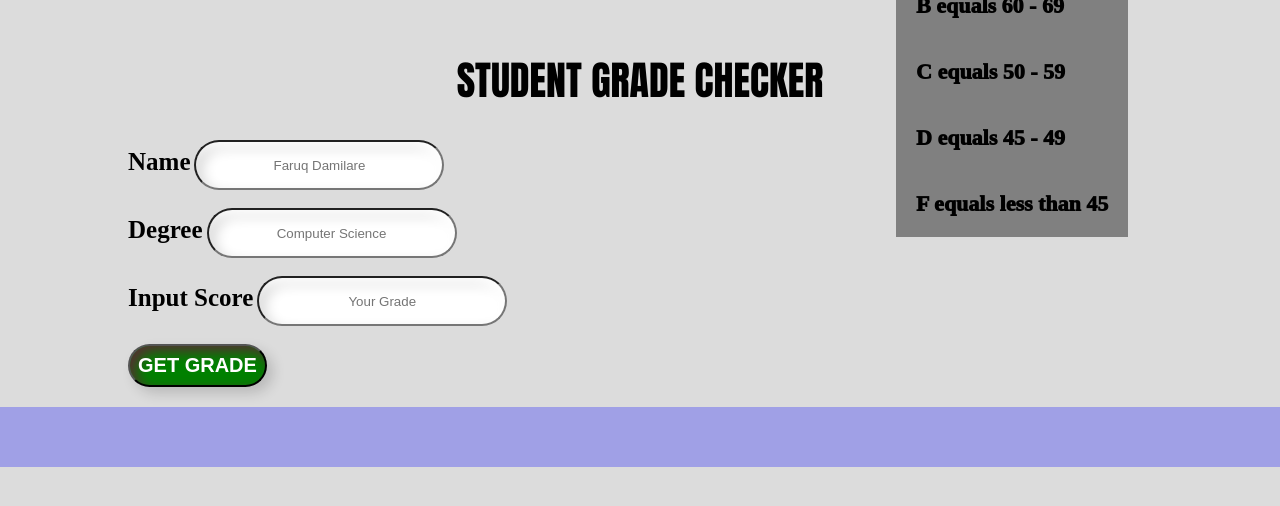
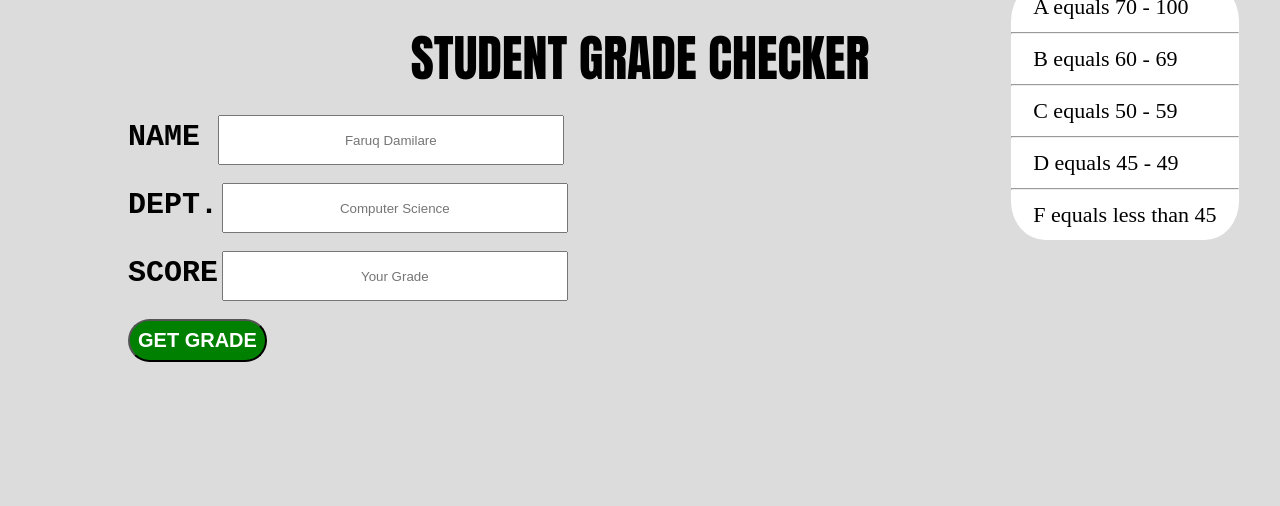
Before and after one commit to damilare-dev/Grade-Checker, a plain HTML site: page index.html in a window 1280 px wide. Drawn offline with Linux system fonts and the light colour scheme.

Commit message:
i want to sleep

```diff
--- a/index.html
+++ b/index.html
@@ -3,33 +3,41 @@
     <meta charset="UTF-8">
     <meta http-equiv="X-UA-Compatible" content="IE=edge">
     <meta name="viewport" content="width=device-width, initial-scale=1.0">
-    <title>Document</title>
+    <title>Grade Checker</title>
     <link rel="stylesheet" href="style.css">
 </head>
 <body>
-    <h1>STUDENT GRADE CHECKER</h1>
+  <h1 id="stud">STUDENT GRADE CHECKER</h1>
    <div class="container">
-    <label for="name">Name</label>
-    <input type="text" name="" id="name" placeholder="Faruq Damilare"> <br> <br>
-    <label for="deg"> Degree</label>
-    <input type="text" id="deg" placeholder="Computer Science"> <br> <br>
-    <label for="score">Input Score</label>
+    <div class="row">
+      <label for="name">NAME </label>
+        <input type="text" name="" id="name" placeholder="Faruq Damilare"> <br> <br>
+
+      <label for="deg"> DEPT.</label>
+        <input type="text" id="deg" placeholder="Computer Science"> <br> <br>
+
+      <label for="score">SCORE</label>
         <input type="text" id="score" placeholder="Your Grade" > <br> <br>
+      </div>
+
         <button onclick="grade()">GET GRADE</button>
     </div>
+
     <h1 id="grade"></h1>
 
 
     <div id="exp">
         <p>A equals 70 - 100</p>
-        <p>B equals 60 - 69</p>
-        <p>C equals 50 - 59</p>
-        <p>D equals 45 - 49</p>
-        <p>F equals less than 45</p>
+       <hr> <p>B equals 60 - 69</p>
+       <hr> <p>C equals 50 - 59</p>
+       <hr> <p>D equals 45 - 49</p>
+       <hr> <p>F equals less than 45</p>
     </div>
+
+    <marquee behavior="" direction=""><q>Pushing you beyond your limits</q></marquee>
     <script>
         function grade(){
-            let score = document.getElementById('score').value;
+          let score = document.getElementById('score').value;
             if (score >= 70 && score <= 100){
                 document.getElementById('grade').innerHTML = 'A'
             }
@@ -52,7 +60,9 @@
           else if(score < 45 ){
             document.getElementById('grade').innerHTML = "Fail"
           }
-
+           if(score > 100){
+            document.getElementById('grade').innerHTML = "Invalid Score"
+           }
         }
 
     </script>
--- a/style.css
+++ b/style.css
@@ -4,11 +4,10 @@
     box-sizing: border-box
 }
 
-h1{
-    padding: 30px 10px;
-    margin-top: 20px;
+#stud{
+    margin: 20px 10px;
     font-weight: 800;
-    font-size: 40px;
+    font-size: 50px;
     font-family: Impact, Haettenschweiler, 'Arial Narrow Bold', sans-serif;
     text-align: center;
 }
@@ -18,23 +17,33 @@ h1{
 }
 
 #grade{
+    margin-top: 20px;
+    font-weight: 600;
     text-align: center;
-    font-size: 60px;
+    font-size: 50px;
     background-color: rgba(0, 0, 255, 0.274);
 }
 
 #exp{
-    background-color: gray;
+    background-color: white;
     width: fit-content;
     position: relative;
-    left: 70%;
-    top: -70%;
+    left: 79%;
+    top: -50%;
+    border-radius: 15%;
 }
 
 #exp p{
-    padding: 20px;
-    font-weight: 1000;
+    padding: 12px 22px;
+    font-family: 'Times New Roman', Times, serif;
     font-size: 22px;
+}
+
+marquee{
+    font-style: italic;
+    font-size: 50px;
+    position: relative;
+    top: -30%;
 }
 
 body{
@@ -42,17 +51,15 @@ body{
 }
 
 input{
-    width: 250px;
+    width: 30%;
     height: 50px;
     text-align: center;
-    border-radius: 60px;
-    box-shadow: inset -6px 6px 13px #fff,
-                inset 6px 6px 13px rgba(0,0,0,.16);
 }
 
 label{
+    font-family: 'Courier New', Courier, monospace;
     font-weight: 900;
-    font-size: 25px;
+    font-size: 30px;
 }
 
 button{
@@ -63,13 +70,15 @@ button{
     font-weight: 900;
     font-size: 20px;
     text-align: center;
-    position: relative;
-    box-shadow: inset 6px 6px 13px rgb(83, 48, 48),
-    6px 6px 13px rgba(0,0,0,.16);
+
 }
 
 @media(max-width:900px){
     #exp{
         display: none;
     }
+
+    button{
+        justify-content: center;
+    }
 }
```
